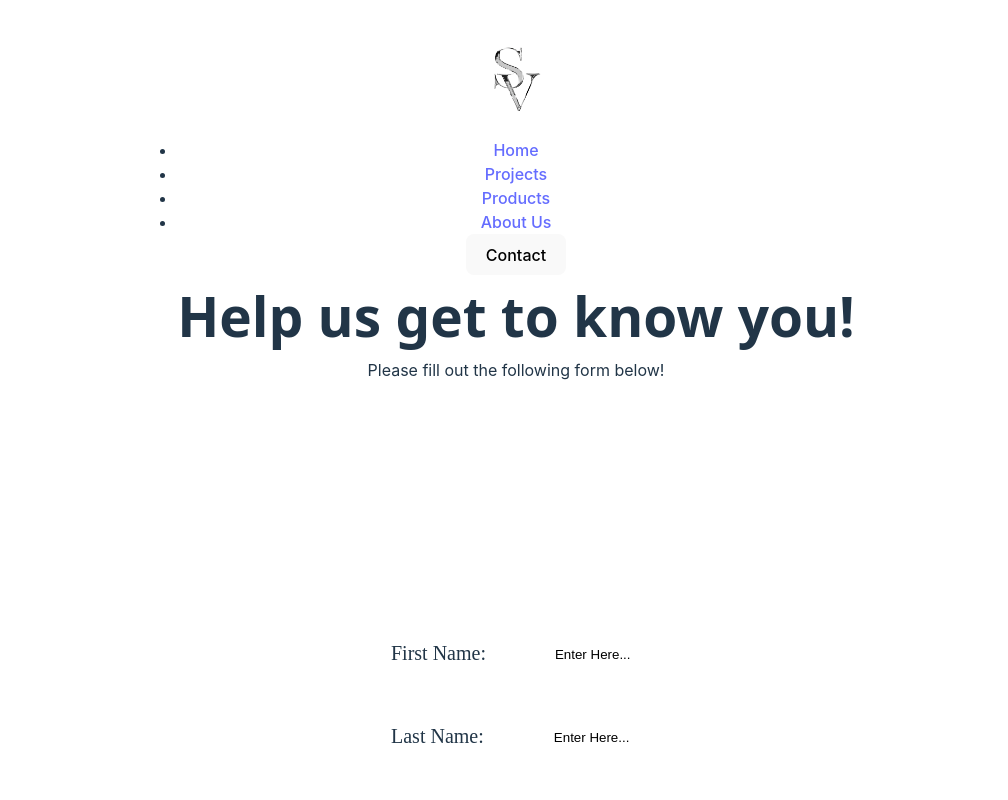
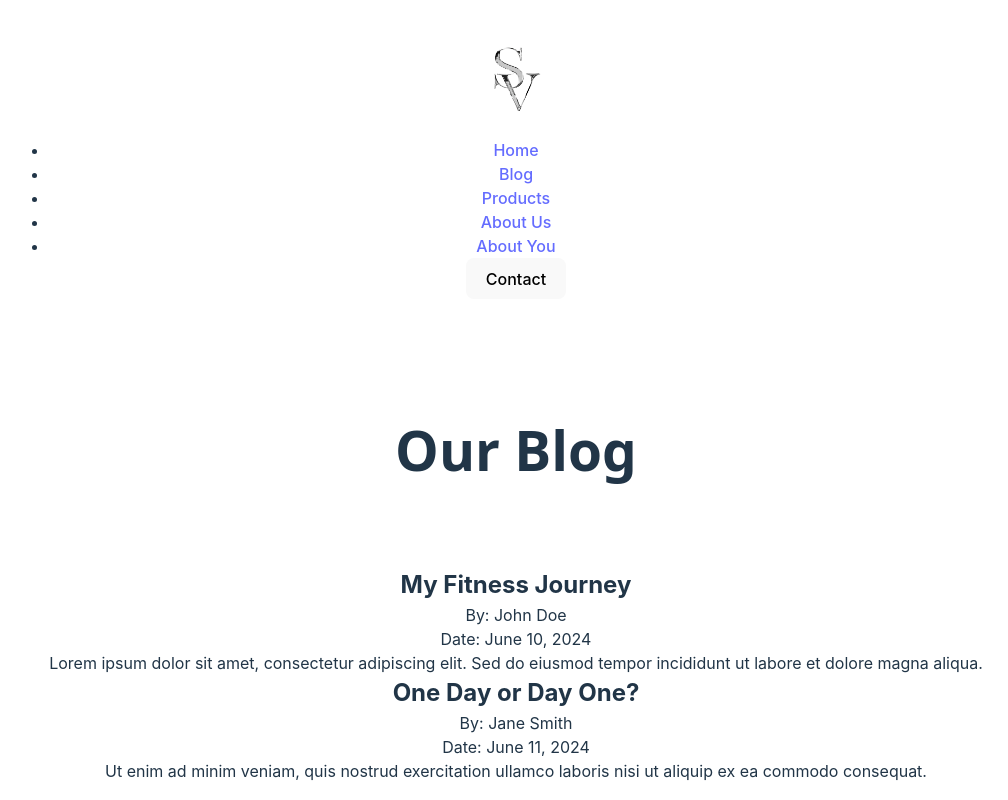
Before and after one commit to camposa03/learn-react, a React (Vite) app: page / in a window 1280 px wide. Shown: the top 800 px of the page, without its empty margins (124-1132 px from the left). Built offline with nearby package versions, Linux system fonts and the light colour scheme; a web font is replaced by a local one.

Commit message:
added blog logic

```diff
--- a/src/App.jsx
+++ b/src/App.jsx
@@ -3,6 +3,7 @@ import './App.css'
 import Visionaries from './assets/Visionaries.png'
 import BmiCalculator from './BmiCalculator'
 import validateForm from '../validateForm'
+import BlogPost from './BlogPost'
 
 function App() {
 
@@ -81,6 +82,21 @@ function App() {
       console.log("invalid")
     };
   }
+    const posts = [
+      {
+        title: "My Fitness Journey",
+        author: "John Doe",
+        date: "June 10, 2024",
+        content: "Lorem ipsum dolor sit amet, consectetur adipiscing elit. Sed do eiusmod tempor incididunt ut labore et dolore magna aliqua."
+      },
+      {
+        title: "One Day or Day One?",
+        author: "Jane Smith",
+        date: "June 11, 2024",
+        content: "Ut enim ad minim veniam, quis nostrud exercitation ullamco laboris nisi ut aliquip ex ea commodo consequat."
+      }
+    ];
+
     return (
       <>
         <header>
@@ -88,17 +104,34 @@ function App() {
           <nav>
             <ul>
               <li><a href="#">Home</a></li>
-              <li><a href="#">Projects</a></li>
+              <li><a href="#">Blog</a></li>
               <li><a href="#">Products</a></li>
               <li><a href="#">About Us</a></li>
+              <li><a href="#">About You</a></li>
             </ul>
           </nav>
           <a className="cta" href="#"><button>Contact</button></a>
         </header>
 
-        <h1>Help us get to know you!</h1>
-        <p>Please fill out the following form below!</p>
+        <div className="Blog">
+          <h1>Our Blog</h1>
+          {/* Render each blog post */}
+          {posts.map((post, index) => (
+            <BlogPost
+              key={index} // Key should be unique, using index as a simple example here
+              title={post.title}
+              author={post.author}
+              date={post.date}
+              content={post.content}
+            />
+          ))}
+        </div>
 
+
+        <div className='preForm'>
+          <h1>Help us get to know you!</h1>
+          <p>Please fill out the following form below!</p>
+        </div>
         <form action="#" onSubmit={handleSubmit}>
           <label htmlFor="fname">First Name:</label>
           <input onChange={handleFirstNameChange} type="text" id="fname" name="fname" placeholder='Enter Here...' />
@@ -155,7 +188,9 @@ function App() {
           <button onClick='handleSumbit' type="submit">Submit</button>
           <button onClick='reload()' type="submit">Clear</button>
 
+
         </form>
+
 
       </>
 
--- /dev/null
+++ b/src/BlogPost.jsx
@@ -0,0 +1,27 @@
+import React from 'react'
+import ReactDOM from 'react-dom/client'
+import App from './App.jsx'
+import { useState } from 'react'
+import './index.css'
+
+function BlogPost(props) {
+    return (
+      <div className="blog-post">
+        <h2>{props.title}</h2>
+        <p>By: {props.author}</p>
+        <p>Date: {props.date}</p>
+        <div className="content">{props.content}</div>
+      </div>
+    );
+  }
+
+  // Example usage:
+  const post = {
+    title: "My Fitness Journey",
+    author: "Jesus P.",
+    date: "June 10, 2024",
+    content: "Lorem ipsum dolor sit amet, consectetur adipiscing elit. Sed do eiusmod tempor incididunt ut labore et dolore magna aliqua. Ut enim ad minim veniam, quis nostrud exercitation ullamco laboris nisi ut aliquip ex ea commodo consequat."
+  };
+
+
+  export default BlogPost
--- /dev/null
+++ b/src/NavBar.jsx
@@ -0,0 +1,5 @@
+import React from 'react'
+import ReactDOM from 'react-dom/client'
+import App from './App.jsx'
+import './index.css'
+import { useState } from 'react'
--- a/src/index.css
+++ b/src/index.css
@@ -76,6 +76,7 @@ header img {
 h1{
   font-family: "Rubik Doodle Shadow", system-ui;
   font-size: 55px;
+  padding-top: 80px;
 }
 
 button {
@@ -111,7 +112,7 @@ button:focus-visible {
 }
 
 form {
-  padding-top: 20%;
+  padding-top: 10%;
   position: absolute;
   left: 515px;
 
@@ -157,3 +158,17 @@ form button:hover{
   background-color: #0c1e22;
   border-color:#a0a3a8;
 }
+
+.preForm {
+  padding-top: 80px;
+}
+
+.Blog {
+  padding-top: 30px;
+  padding-bottom: 40px;
+}
+
+
+.Blog h1 {
+  padding-bottom: 75px;
+}
```
